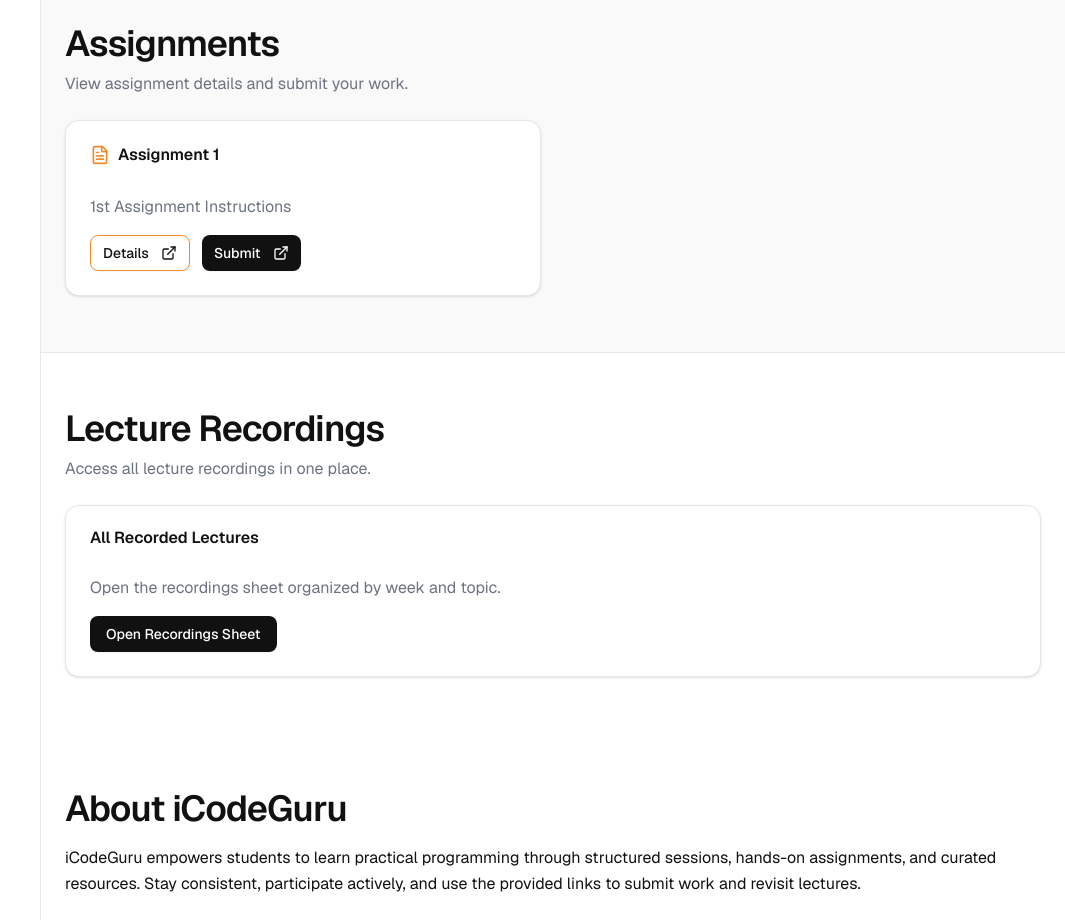
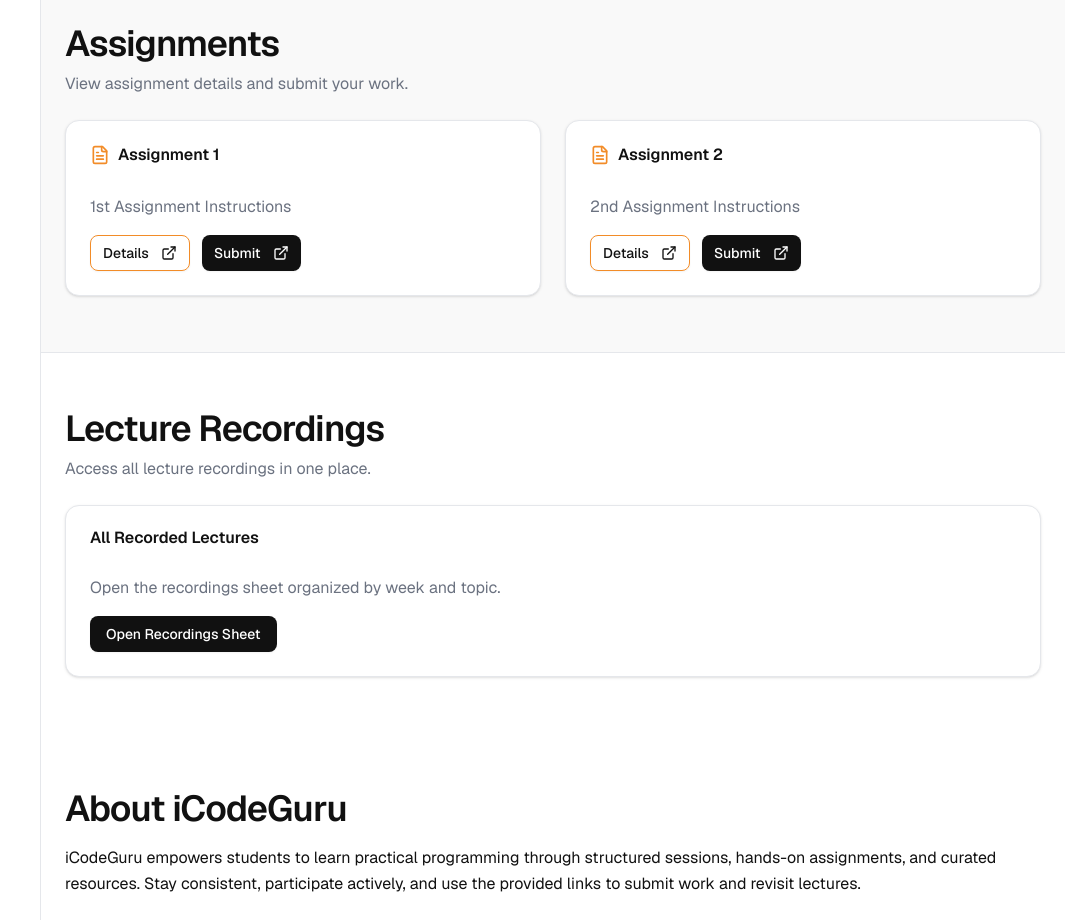
Before and after one commit to Aqsa-owais/Suffa-uni-website, a Next.js app: page / in a window 1280 px wide. Shown: the part 980-1900 px from the top of the page, without its empty margins (215-1280 px from the left). Built offline with nearby package versions, Linux system fonts and the light colour scheme.

Commit message:
first commit

```diff
--- a/components/assignments-grid.tsx
+++ b/components/assignments-grid.tsx
@@ -21,13 +21,13 @@ const assignments: Assignment[] = [
     detailsUrl: "https://docs.google.com/document/d/1rLREBcYbFDGY4ADA0Ir54ZVq2pAcWgGwBuVAUXjOuIg/edit?tab=t.0#heading=h.jm555u21o2rn",
     submitUrl: "https://docs.google.com/forms/d/e/1FAIpQLSeXDa5DGrWzg2jscrMDcLjV3EXut3oWV5YIv3AfxRSICccavg/viewform",
   },
-  // {
-  //   id: 2,
-  //   title: "Assignment 2",
-  //   subtitle: "Data Structures and Algorithms",
-  //   detailsUrl: "https://your-assignment-2-details.example.com",
-  //   submitUrl: "https://your-assignment-2-submit.example.com",
-  // },
+  {
+    id: 2,
+    title: "Assignment 2",
+    subtitle: "2nd Assignment Instructions",
+    detailsUrl: "https://docs.google.com/document/d/1mO7aJTi_gz-z56TfuVV2BCMjTXH2_qj7GFTusismug4/edit?tab=t.0#heading=h.3waw299n8mvu",
+    submitUrl: "https://docs.google.com/forms/d/e/1FAIpQLSeQ0CdAOBuUt1-ZVcvOLOo2moaqllkNdTw9TVoMDjMj3r5AKg/viewform",
+  },
   // {
   //   id: 3,
   //   title: "Assignment 3",
```
